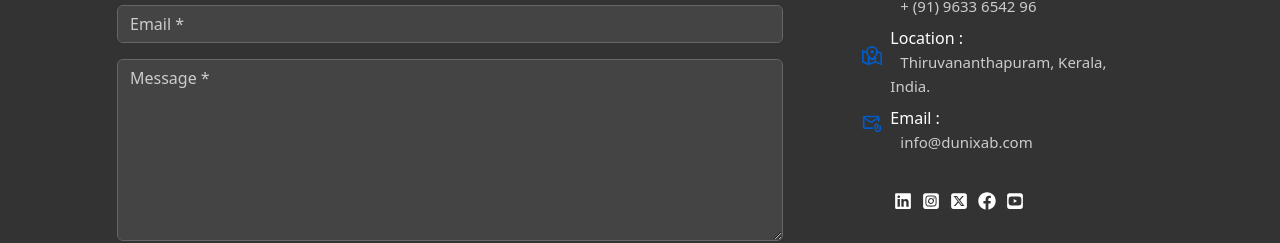
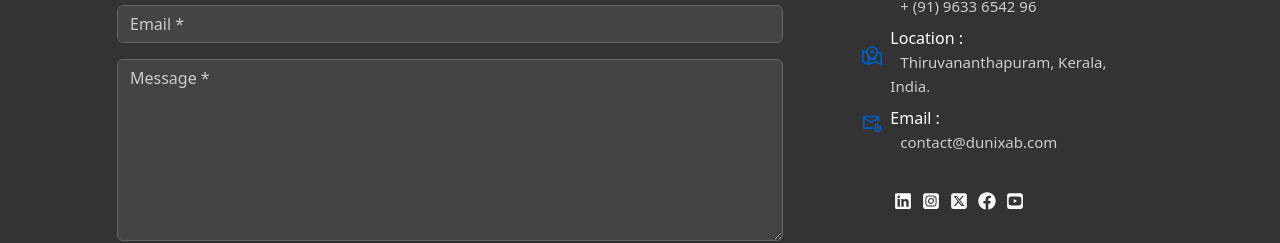
Before and after one commit to sagarrb1805/Dunixab-website, a React (Create React App) app: page /talents in a window 1280 px wide. Shown: the part 1001-1244 px from the top of the page. Built offline with nearby package versions, Linux system fonts and the light colour scheme.

Commit message:
social media and email update

```diff
--- a/src/components/Footer.jsx
+++ b/src/components/Footer.jsx
@@ -12,7 +12,7 @@ function Footer() {
             <div className={styles["contact-form-card"]}>
               <h4 className="contact-title">Send a message</h4>
               <form action="https://api.staticforms.xyz/submit" method="post">
-                <input type="hidden" name="accessKey" value="sf_gli528a0df938elbli8143km" />
+                <input type="hidden" name="accessKey" value="sf_l0486bfbefd27d021m035g0l" />
                 <div className="form-group mb-3">
                   <input className={`${styles['form-input']} form-control`} type="text" placeholder="Name *" required name="name" />
                 </div>
--- a/src/components/contactInfo/ContactInfo.jsx
+++ b/src/components/contactInfo/ContactInfo.jsx
@@ -46,7 +46,7 @@ function ContactInfo() {
         <div className="col-10">
           <h6 className={styles['d-inline']}>
             Email : <br />
-            <span className={`${styles['text-muted']}`}>info@dunixab.com</span>
+            <span className={`${styles['text-muted']}`}>contact@dunixab.com</span>
           </h6>
         </div>
       </div>
```
